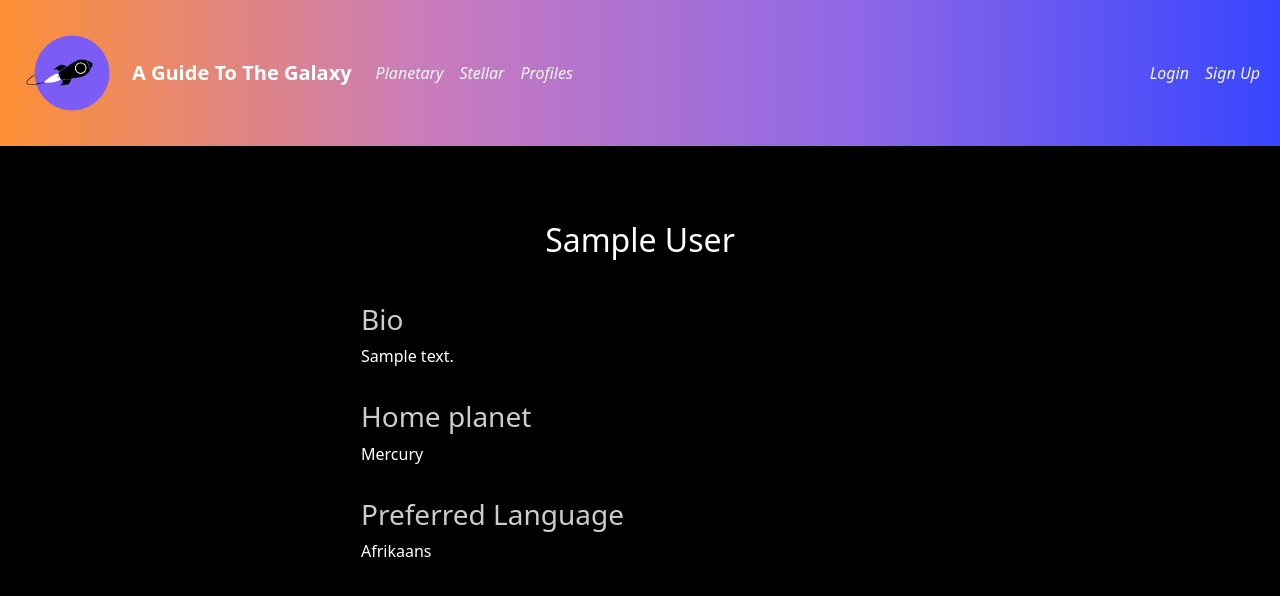
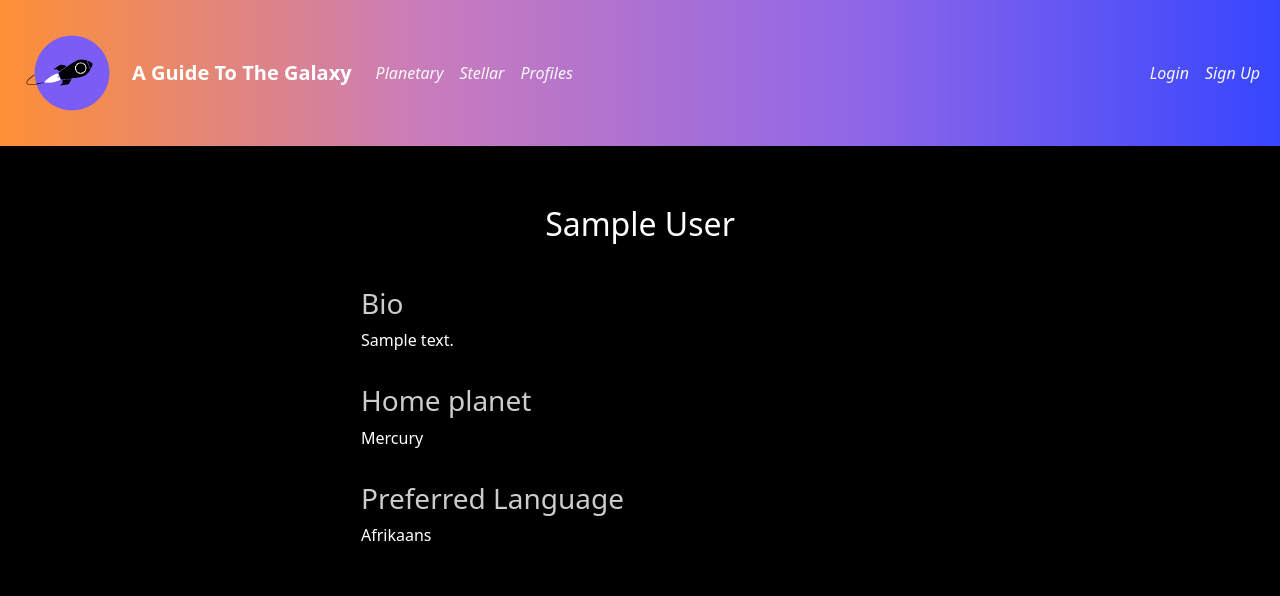
Before and after one commit to madisonDavis7/A-Guide-To-The-Galaxy, a Django app: page /profiles/1/ in a window 1280 px wide. Shown: the top 596 px of the page. Run offline with Django 5.2, Linux system fonts and the light colour scheme; tables that the repository leaves empty hold one stand-in row (values such as "Sample post"); some libraries are stand-ins or nearby versions.

Commit message:
update class names

```diff
--- a/static/css/modules/_profiles.sass
+++ b/static/css/modules/_profiles.sass
@@ -1,17 +1,24 @@
 @use "global/colors"
 
 
-.profile
+.profiles
+	margin-top: 3em
 	&-detail
 		max-width: 50%
 		margin-left: auto
 		margin-right: auto
 
 		&>h2
-			margin-top: 2em
+			margin-top: 1em
 			margin-bottom: 1em
 	&-part
 		margin-top: 2em
 
 		&>h3
 			color: colors.$almost-white
+
+	&-grid
+		display: grid
+		// create 4 equal-width columns
+		grid-template-columns: repeat(4, 1fr)
+		gap: 20px
--- a/static/css/style.css
+++ b/static/css/style.css
@@ -296,20 +296,28 @@ img {
   box-shadow: 0 8px 16px rgba(0, 0, 0, 0.15);
 }
 
-.profile-detail {
+.profiles {
+  margin-top: 3em;
+}
+.profiles-detail {
   max-width: 50%;
   margin-left: auto;
   margin-right: auto;
 }
-.profile-detail > h2 {
-  margin-top: 2em;
+.profiles-detail > h2 {
+  margin-top: 1em;
   margin-bottom: 1em;
 }
-.profile-part {
+.profiles-part {
   margin-top: 2em;
 }
-.profile-part > h3 {
+.profiles-part > h3 {
   color: #ccc;
+}
+.profiles-grid {
+  display: grid;
+  grid-template-columns: repeat(4, 1fr);
+  gap: 20px;
 }
 
 /*# sourceMappingURL=style.css.map */
--- a/templates/profiles/view.html
+++ b/templates/profiles/view.html
@@ -7,7 +7,7 @@
 
 {% block content %}
 
-<div class="profile-detail">
+<div class="profiles profiles-detail">
 	<h2>{{ profile_user.first_name }} {{ profile_user.last_name }}</h2>
 
 	{% if object.real_account == user %}
@@ -16,23 +16,23 @@
 	</form>
 	{% endif %}
 
-	<div class="profile-part">
+	<div class="profiles-part">
 		<h3>Bio</h3>
 		<p>{{ object.bio }}</p>
 	</div>
 
-	<div class="profile-part">
+	<div class="profiles-part">
 		<h3>Home planet</h3>
 		<p>{{ object.get_home_planet_display }}</p>
 	</div>
 
-	<div class="profile-part">
+	<div class="profiles-part">
 		<h3>Preferred Language</h3>
 		<p>{{ object.get_language_display }}</p>
 	</div>
 
 
-	<div class="profile-part">
+	<div class="profiles-part">
 		{% if object.real_account == user %}
 		<h3>Linked accounts</h3>
 		<ul>
```
Also changed, not shown: 1 other file.
